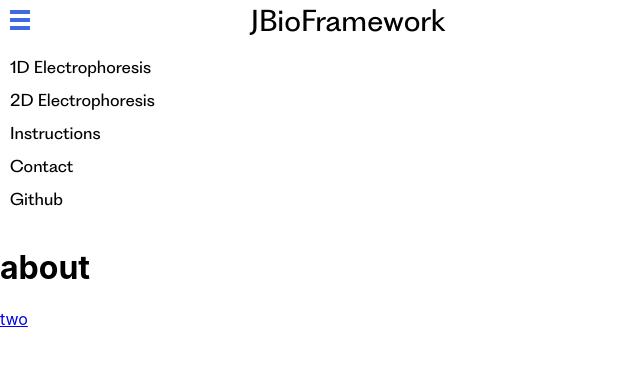
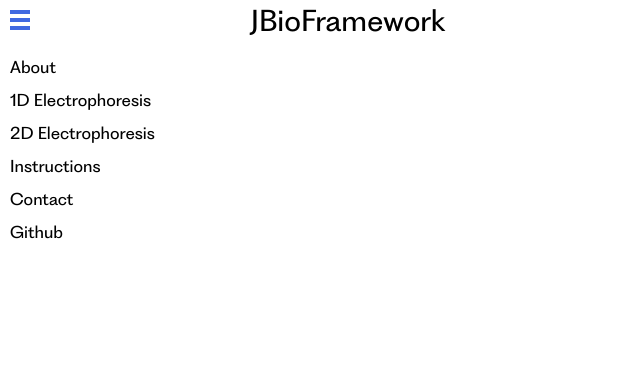
Before and after one commit to AmrMualla/RITSimulationofProteinSeparations, a React (Create React App) app in the folder frontend/jbio-web-app/: page / in a window 1280 px wide. Shown: the top 366 px of the page, without its empty margins (0-640 px from the left). Built offline with nearby package versions, Linux system fonts and the light colour scheme.

Commit message:
Added page bases

```diff
--- a/frontend/jbio-web-app/src/components/About.js
+++ b/frontend/jbio-web-app/src/components/About.js
@@ -1,8 +1,7 @@
 function About() {
     return (
         <div>
-            <h1>about</h1>
-            <a href="two">two</a>
+
         </div>
     );
 }
--- /dev/null
+++ b/frontend/jbio-web-app/src/components/Contact.js
@@ -0,0 +1,9 @@
+function Contact() {
+    return (
+        <div>
+
+        </div>
+    );
+}
+
+export default Contact;
--- /dev/null
+++ b/frontend/jbio-web-app/src/components/Instructions.js
@@ -0,0 +1,9 @@
+function Instructions() {
+    return (
+        <div>
+
+        </div>
+    );
+}
+
+export default Instructions;
--- /dev/null
+++ b/frontend/jbio-web-app/src/components/OneDE.js
@@ -0,0 +1,9 @@
+function OneDE() {
+    return (
+        <div>
+
+        </div>
+    );
+}
+
+export default OneDE;
--- a/frontend/jbio-web-app/src/components/Sidebar.js
+++ b/frontend/jbio-web-app/src/components/Sidebar.js
@@ -16,9 +16,11 @@ function Sidebar({ isOpen, toggle }) {
 
                 { !isOpen && (
                     <div className="icon-list">
-                        <span className="hoverable-text">1DE</span>
-                        <span className="hoverable-text">2DE</span>
+                        <span className="hoverable-text"><a href="/">a</a></span>
+                        <span className="hoverable-text"><a href="1de">1DE</a></span>
+                        <span className="hoverable-text"><a href="2de">2DE</a></span>
 
+                        <a href="instructions">
                             <img
                                 src={isHoveredInfo ? "/information-button-hover.png" : "/information-button.png"}
                                 alt="Information"
@@ -26,7 +28,9 @@ function Sidebar({ isOpen, toggle }) {
                                 onMouseEnter={() => setHoveredInfo(true)}
                                 onMouseLeave={() => setHoveredInfo(false)}
                             />
+                        </a>
 
+                        <a href="contact">
                             <img
                                 src={isHoveredUser ? "/user-hover.png" : "/user.png"}
                                 alt="User"
@@ -34,6 +38,7 @@ function Sidebar({ isOpen, toggle }) {
                                 onMouseEnter={() => setHoveredUser(true)}
                                 onMouseLeave={() => setHoveredUser(false)}
                             />
+                        </a>
 
                         <a href="https://github.com/AmrMualla/RITSimulationofProteinSimulations" target="_blank" rel="noopener noreferrer">
                             <img
@@ -49,10 +54,11 @@ function Sidebar({ isOpen, toggle }) {
 
                 { isOpen && (
                     <ul className="menu">
-                        <li className="hoverable-text">1D Electrophoresis</li>
-                        <li className="hoverable-text">2D Electrophoresis</li>
-                        <li className="hoverable-text">Instructions</li>
-                        <li className="hoverable-text">Contact</li>
+                        <li className="hoverable-text"><a href="/">About</a></li>
+                        <li className="hoverable-text"><a href="1de">1D Electrophoresis</a></li>
+                        <li className="hoverable-text"><a href="2de">2D Electrophoresis</a></li>
+                        <li className="hoverable-text"><a href="instructions">Instructions</a></li>
+                        <li className="hoverable-text"><a href="contact">Contact</a></li>
                         <li className="hoverable-text"><a href="https://github.com/AmrMualla/RITSimulationofProteinSimulations" target="_blank" rel="noopener noreferrer">Github</a></li>
                     </ul>
                 )}
--- a/frontend/jbio-web-app/src/components/Two.js
+++ /dev/null
@@ -1,10 +0,0 @@
-function Two() {
-    return (
-        <div>
-            <h1>two</h1>
-            <a href="/">about</a>
-        </div>
-    );
-}
-
-export default Two;
--- /dev/null
+++ b/frontend/jbio-web-app/src/components/TwoDE.js
@@ -0,0 +1,9 @@
+function TwoDE() {
+    return (
+        <div>
+
+        </div>
+    );
+}
+
+export default TwoDE;
```
Also changed, not shown: frontend/jbio-web-app/src/Router.js (+19 -7 lines). Lines whose indentation alone changed are shown as unchanged.
